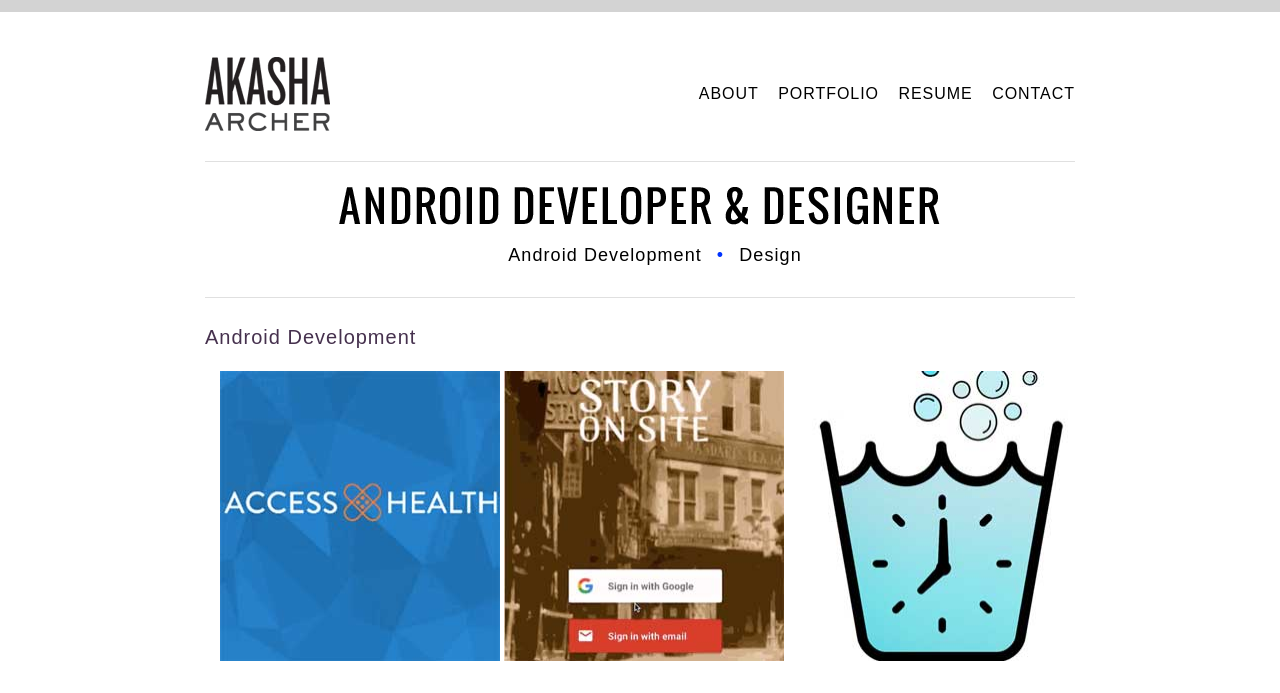
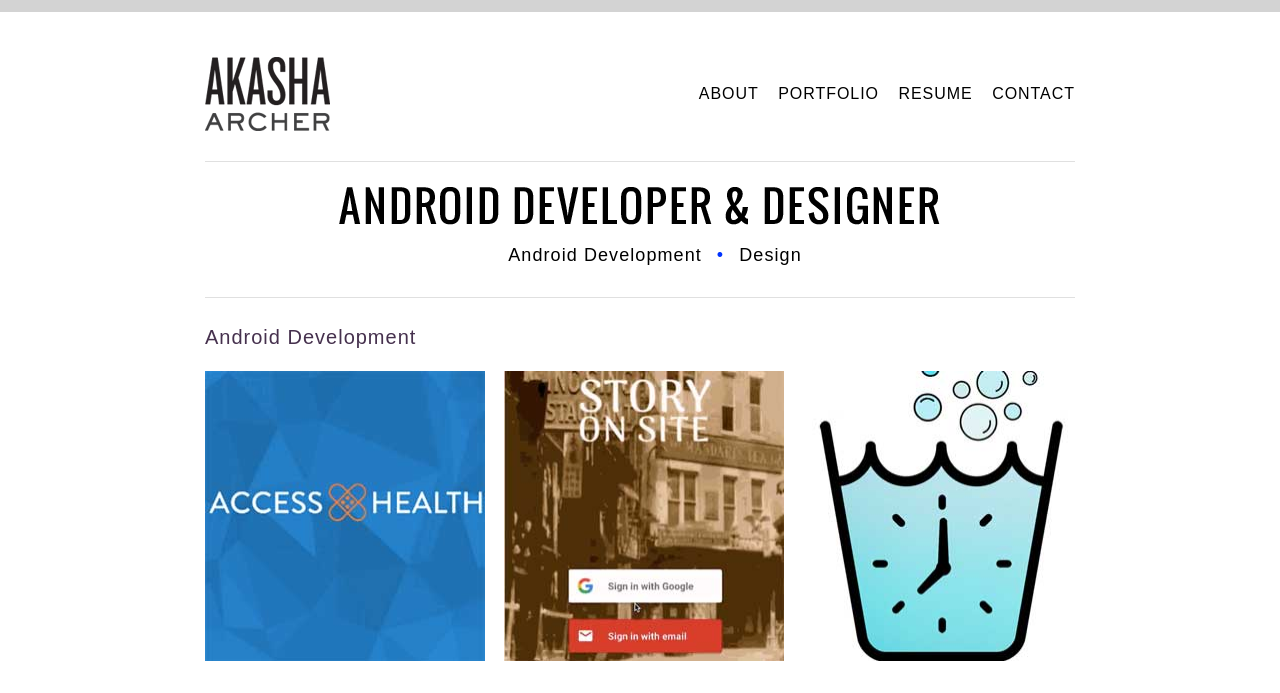
Before and after one commit to akasha-archer/akasha-archer.github.io, a plain HTML site: page index.html in a window 1280 px wide. Shown: the top 693 px of the page. Drawn offline with Linux system fonts and the light colour scheme.

Commit message:
adjust positioning of first link in Android Dev

```diff
--- a/index.html
+++ b/index.html
@@ -67,8 +67,8 @@
 
  <div class="row section-head">
  <p div id="android"> Android Development</p>
-    <a href="https://github.com/akasha-archer/AccessHealthNYC" target="_blank"><img src="img/ah_logo.jpg" width="280" height="290" alt="photo thumbnail"></a>
-    <a href="https://github.com/akasha-archer/Story-On-Site" target="_blank"><img class="first" src="img/sos.jpg" width="280" height="290" alt="photo thumbnail"></a>
+    <a href="https://github.com/akasha-archer/AccessHealthNYC" target="_blank"><img class="first" src="img/ah_logo.jpg" width="280" height="290" alt="photo thumbnail"></a>
+    <a href="https://github.com/akasha-archer/Story-On-Site" target="_blank"><img src="img/sos.jpg" width="280" height="290" alt="photo thumbnail"></a>
     <a href="https://github.com/akasha-archer/WashWatch" target="_blank"><img src="img/ww.jpg" width="280" height="290" alt="photo thumbnail"></a>
 </div>
 
```
